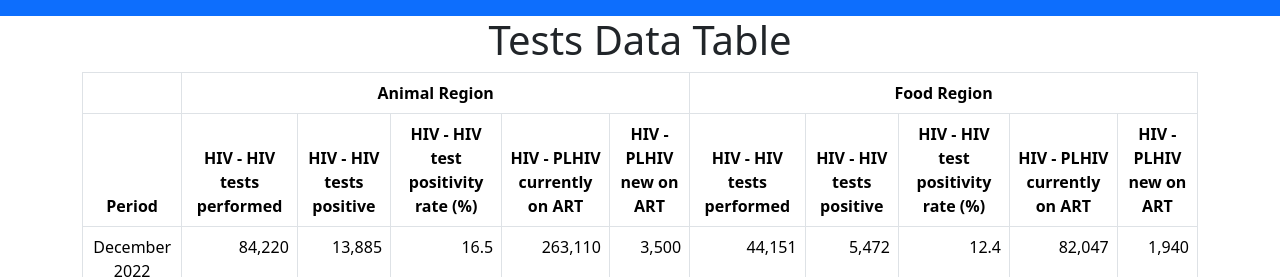
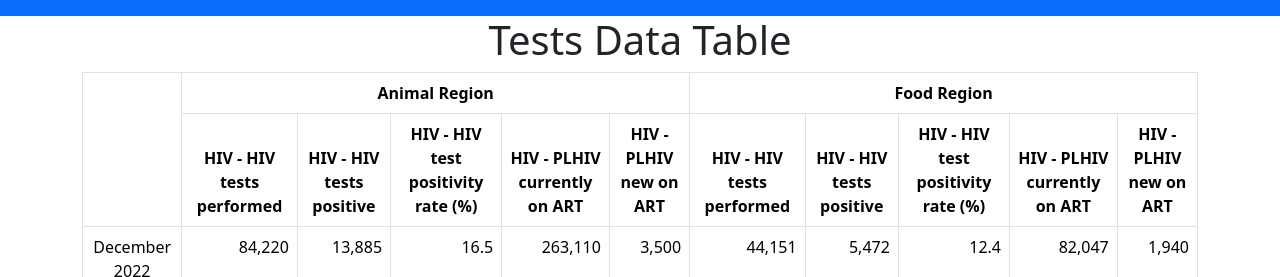
Before and after one commit to Pheogrammer/sorter, a React (Create React App) app: page / in a window 1280 px wide. Shown: the top 277 px of the page. Built offline with nearby package versions, Linux system fonts and the light colour scheme; the HTML template or start-up script is replaced by a standard one.

Commit message:
rowspans

```diff
--- a/src/components/Home.js
+++ b/src/components/Home.js
@@ -58,7 +58,7 @@ const Home = () => {
             <table className='table  table-bordered'>
                 <thead>
                     <tr>
-                        <th></th>
+                        <th rowSpan={2}></th>
                         {Object.entries(ouData).map(([ou, dxArray]) => (
                             <th colSpan='5' key={ou}>
                                 {ou}
@@ -66,7 +66,6 @@ const Home = () => {
                         ))}
                     </tr>
                     <tr>
-                        <th>Period</th>
                         {Object.entries(ouData).map(([ou, dxArray]) => (
                             dxArray.map((data) => (
                                 data.period === periods[0] && (
```
